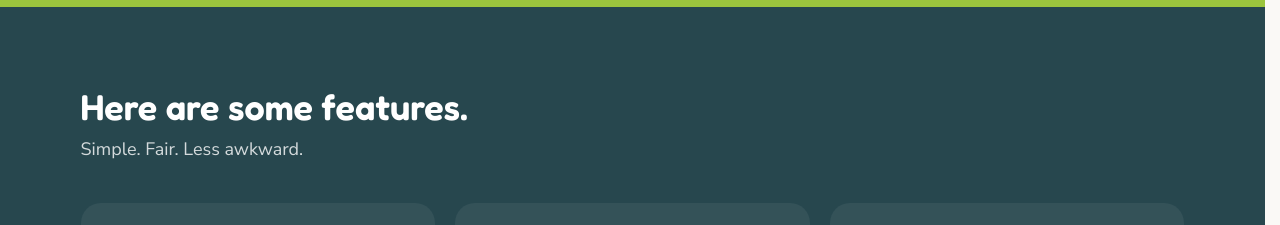
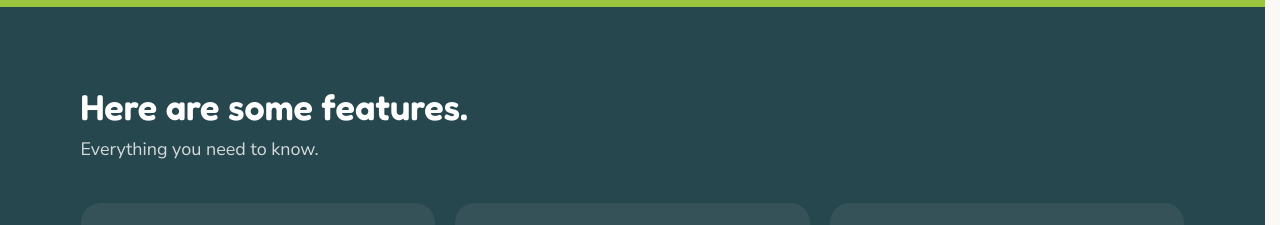
Before and after one commit to MrAngalo/you-owe-me-15, an Angular app in the folder src/frontend/: page / in a window 1280 px wide. Shown: the part 1180-1405 px from the top of the page. Built offline with nearby package versions, Linux system fonts and the light colour scheme.

Commit message:
changed phrase in landing html

```diff
--- a/src/frontend/src/app/pages/landing-page/landing-page.component.html
+++ b/src/frontend/src/app/pages/landing-page/landing-page.component.html
@@ -112,7 +112,7 @@
         <h2 class="font-heading text-4xl font-semibold">
             Here are some features.
         </h2>
-        <p class="mt-2 text-lg text-white/80">Simple. Fair. Less awkward.</p>
+        <p class="mt-2 text-lg text-white/80">Everything you need to know.</p>
 
         <ul class="mt-10 grid gap-5 sm:grid-cols-2 lg:grid-cols-3">
             <li class="feature-card">
```
